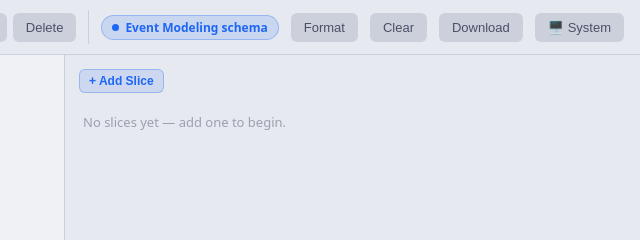
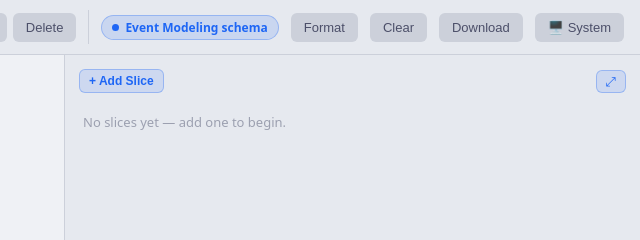
Before and after one commit to rlnsy/event-modeling-webapp, a website: page index.html in a window 1280 px wide. Shown: the top 240 px of the page, 640-1280 px from the left. Drawn offline with Linux system fonts and the light colour scheme.

Commit message:
add fullscreen mode

```diff
--- a/app.js
+++ b/app.js
@@ -689,6 +689,36 @@
     return det;
   }
 
+  // ---------- Fullscreen (maximized preview) ----------
+  // Transient view state: maximize the preview to fill the working area below the
+  // topbar for presenting/reviewing. Held in memory only — not persisted, and
+  // reset on reload and session switch. The editor (and statusbar) hide while
+  // maximized, so the model is read-only until fullscreen is exited.
+
+  let maximized = false;
+  let maximizeBtn = null; // the button in the most recently rendered toolbar
+
+  // Sync the toolbar button's icon/labels to the current state.
+  function updateMaximizeBtn() {
+    if (!maximizeBtn) return;
+    maximizeBtn.textContent = maximized ? "⤡" : "⤢";
+    const label = maximized ? "Exit fullscreen (Esc)" : "Maximize preview";
+    maximizeBtn.title = label;
+    maximizeBtn.setAttribute("aria-label", label);
+    maximizeBtn.setAttribute("aria-pressed", maximized ? "true" : "false");
+  }
+
+  function setMaximized(on) {
+    maximized = !!on;
+    document.body.classList.toggle("preview-maximized", maximized);
+    updateMaximizeBtn();
+  }
+
+  // Esc exits fullscreen (only acts while maximized).
+  document.addEventListener("keydown", (e) => {
+    if (e.key === "Escape" && maximized) setMaximized(false);
+  });
+
   function renderModel(parsed) {
     preview.innerHTML = "";
 
@@ -701,6 +731,15 @@
     addSliceBtn.textContent = "+ Add Slice";
     addSliceBtn.addEventListener("click", () => startAdd("slice", null, null));
     toolbar.appendChild(addSliceBtn);
+
+    // Maximize toggle, always available regardless of validation state.
+    maximizeBtn = document.createElement("button");
+    maximizeBtn.type = "button";
+    maximizeBtn.className = "preview-max-btn";
+    maximizeBtn.addEventListener("click", () => setMaximized(!maximized));
+    updateMaximizeBtn();
+    toolbar.appendChild(maximizeBtn);
+
     preview.appendChild(toolbar);
 
     const slices = parsed && Array.isArray(parsed.slices) ? parsed.slices : null;
@@ -1158,6 +1197,7 @@
     activeId = s.id;
     Sessions.setActiveId(s.id);
     input.value = s.content;
+    setMaximized(false); // fullscreen is transient — reset on session switch
     refreshSessionSelect();
     validate();
   }
--- a/styles.css
+++ b/styles.css
@@ -552,8 +552,33 @@ button:disabled:hover {
 /* ---------- Add controls ---------- */
 .preview-toolbar {
   display: flex;
+  align-items: center;
   gap: 8px;
   margin-bottom: 12px;
+}
+
+/* Maximize/restore toggle, pushed to the far right of the toolbar. */
+.preview-max-btn {
+  margin-left: auto;
+  flex: 0 0 auto;
+  background: color-mix(in srgb, var(--accent) 12%, transparent);
+  color: var(--accent);
+  border: 1px solid color-mix(in srgb, var(--accent) 30%, transparent);
+  border-radius: 6px;
+  padding: 4px 9px;
+  font-size: 13px;
+  line-height: 1;
+  cursor: pointer;
+}
+.preview-max-btn:hover { background: color-mix(in srgb, var(--accent) 20%, transparent); }
+
+/* Maximized preview: hide the editor pane and statusbar, expand preview to full
+   width. The topbar stays visible. Transient — toggled from the preview-toolbar. */
+body.preview-maximized .editor { display: none; }
+body.preview-maximized .statusbar { display: none; }
+body.preview-maximized .preview {
+  flex: 1 1 100%;
+  border-left: 0;
 }
 
 /* Shared look for the "+ Add Slice" button and the per-slice "+ Add" summary. */
```
